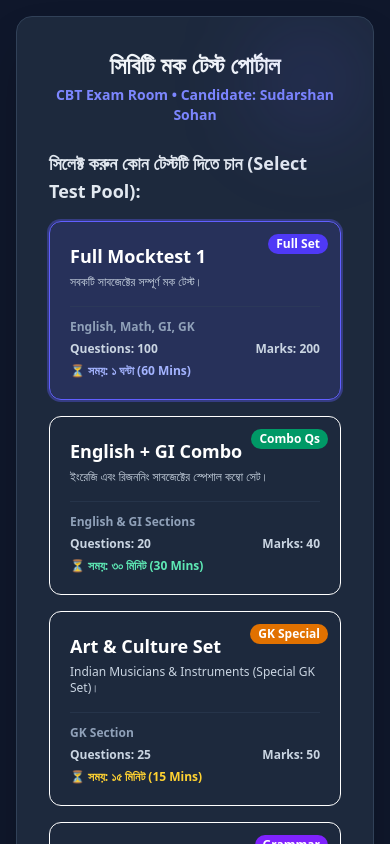
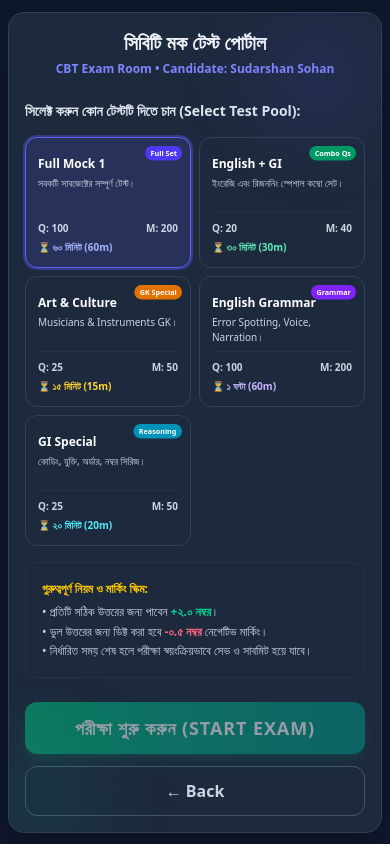
Before and after one commit to sudarshansohan-creator/CBT, a React (Vite) app: page / in a window 390 px wide. Both pictures are taken after a click on the button "Proceed to Test Selection (পরবর্তী ধাপে যান)". Shown: the top 844 px of the page. Built offline with nearby package versions, Linux system fonts and the light colour scheme.

Commit message:
style: improve mobile responsiveness for exam portal
Adjust padding, font sizes, and container spacing to ensure better layout and readability on smaller screens.

```diff
--- a/src/components/ExamPortal.tsx
+++ b/src/components/ExamPortal.tsx
@@ -491,158 +491,158 @@ export default function ExamPortal() {
     }
 
     return (
-      <div className="min-h-screen bg-slate-900 flex items-center justify-center p-4">
-        <div className="max-w-4xl w-full bg-slate-800 text-white shadow-2xl rounded-2xl p-8 border border-slate-700 relative overflow-hidden">
+      <div className="min-h-screen bg-slate-900 flex items-center justify-center p-2 sm:p-4">
+        <div className="max-w-4xl w-full bg-slate-800 text-white shadow-2xl rounded-2xl p-4 sm:p-8 border border-slate-700 relative overflow-hidden">
           {/* Accent decoration */}
           <div className="absolute top-0 right-0 w-32 h-32 bg-indigo-500/10 rounded-full blur-2xl"></div>
           <div className="absolute -bottom-8 -left-8 w-32 h-32 bg-emerald-500/10 rounded-full blur-2xl"></div>
 
           <div className="text-center mb-6">
-            <h1 className="text-2xl font-black text-slate-100">সিবিটি মক টেস্ট পোর্টাল</h1>
-            <p className="text-indigo-400 mt-1 font-semibold text-sm">CBT Exam Room • Candidate: {candidateName}</p>
+            <h1 className="text-xl sm:text-2xl font-black text-slate-100">সিবিটি মক টেস্ট পোর্টাল</h1>
+            <p className="text-indigo-400 mt-1 font-semibold text-xs sm:text-sm">CBT Exam Room • Candidate: {candidateName}</p>
           </div>
 
           <div className="space-y-4">
-            <h2 className="text-lg font-bold text-slate-200">সিলেক্ট করুন কোন টেস্টটি দিতে চান (Select Test Pool):</h2>
-
-            <div className="grid grid-cols-1 sm:grid-cols-2 gap-4">
+            <h2 className="text-sm sm:text-lg font-bold text-slate-200">সিলেক্ট করুন কোন টেস্টটি দিতে চান (Select Test Pool):</h2>
+
+            <div className="grid grid-cols-2 md:grid-cols-3 gap-2 sm:gap-4">
               {/* Card 1: Full Mock */}
               <div
                 onClick={() => setSelectedTest('full_mock_1')}
-                className={`cursor-pointer rounded-xl p-5 border transition-all relative flex flex-col justify-between ${
+                className={`cursor-pointer rounded-xl p-3 sm:p-5 border transition-all relative flex flex-col justify-between ${
                   selectedTest === 'full_mock_1'
                     ? 'border-indigo-500 bg-indigo-500/15 ring-2 ring-indigo-500/35'
-                    : 'border-slate-705 bg-slate-750/70 hover:border-slate-600'
+                    : 'border-slate-700 bg-slate-750/70 hover:border-slate-600'
                 }`}
               >
-                <span className="absolute top-3 right-3 text-xs bg-indigo-600 text-white font-bold px-2 py-0.5 rounded-full">
+                <span className="absolute top-2 right-2 text-[8px] sm:text-xs bg-indigo-600 text-white font-bold px-1.5 py-0.5 rounded-full scale-90 sm:scale-100 origin-top-right">
                   Full Set
                 </span>
                 <div>
-                  <h3 className="font-extrabold text-lg text-white">Full Mocktest 1</h3>
-                  <p className="text-xs text-slate-300 mt-1">সবকটি সাবজেক্টের সম্পূর্ণ মক টেস্ট।</p>
-                </div>
-                <div className="mt-4 pt-3 border-t border-slate-700/50 space-y-1.5 text-xs font-semibold text-slate-400">
-                  <div className="flex justify-between">
-                    <span>English, Math, GI, GK</span>
+                  <h3 className="font-extrabold text-xs sm:text-base text-white mt-1.5 sm:mt-0">Full Mock 1</h3>
+                  <p className="text-[10px] sm:text-xs text-slate-300 mt-1 line-clamp-2 h-7 sm:h-auto">সবকটি সাবজেক্টের সম্পূর্ণ টেস্ট।</p>
+                </div>
+                <div className="mt-2 sm:mt-4 pt-2 sm:pt-3 border-t border-slate-700/50 space-y-1 text-[10px] sm:text-xs font-semibold text-slate-400">
+                  <div className="hidden sm:block truncate text-slate-500">
+                    <span>Eng, Math, GI, GK</span>
                   </div>
                   <div className="flex justify-between text-slate-300">
-                    <span>Questions: 100</span>
-                    <span>Marks: 200</span>
+                    <span>Q: 100</span>
+                    <span>M: 200</span>
                   </div>
-                  <div className="text-indigo-300">⏳ সময়: ১ ঘন্টা (60 Mins)</div>
+                  <div className="text-indigo-300 truncate">⏳ ৬০ মিনিট (60m)</div>
                 </div>
               </div>
 
               {/* Card 2: Combo Mock */}
               <div
                 onClick={() => setSelectedTest('english_gi_combo')}
-                className={`cursor-pointer rounded-xl p-5 border transition-all relative flex flex-col justify-between ${
+                className={`cursor-pointer rounded-xl p-3 sm:p-5 border transition-all relative flex flex-col justify-between ${
                   selectedTest === 'english_gi_combo'
                     ? 'border-emerald-500 bg-emerald-500/15 ring-2 ring-emerald-500/35'
-                    : 'border-slate-705 bg-slate-750/70 hover:border-slate-600'
+                    : 'border-slate-700 bg-slate-750/70 hover:border-slate-600'
                 }`}
               >
-                <span className="absolute top-3 right-3 text-xs bg-emerald-600 text-white font-bold px-2 py-0.5 rounded-full">
+                <span className="absolute top-2 right-2 text-[8px] sm:text-xs bg-emerald-600 text-white font-bold px-1.5 py-0.5 rounded-full scale-90 sm:scale-100 origin-top-right">
                   Combo Qs
                 </span>
                 <div>
-                  <h3 className="font-extrabold text-lg text-white">English + GI Combo</h3>
-                  <p className="text-xs text-slate-300 mt-1">ইংরেজি এবং রিজননিং সাবজেক্টের স্পেশাল কম্বো সেট।</p>
-                </div>
-                <div className="mt-4 pt-3 border-t border-slate-700/50 space-y-1.5 text-xs font-semibold text-slate-400">
-                  <div className="flex justify-between">
-                    <span>English &amp; GI Sections</span>
+                  <h3 className="font-extrabold text-xs sm:text-base text-white mt-1.5 sm:mt-0">English + GI</h3>
+                  <p className="text-[10px] sm:text-xs text-slate-300 mt-1 line-clamp-2 h-7 sm:h-auto">ইংরেজি এবং রিজননিং স্পেশাল কম্বো সেট।</p>
+                </div>
+                <div className="mt-2 sm:mt-4 pt-2 sm:pt-3 border-t border-slate-700/50 space-y-1 text-[10px] sm:text-xs font-semibold text-slate-400">
+                  <div className="hidden sm:block truncate text-slate-500">
+                    <span>English &amp; GI</span>
                   </div>
                   <div className="flex justify-between text-slate-300">
-                    <span>Questions: 20</span>
-                    <span>Marks: 40</span>
+                    <span>Q: 20</span>
+                    <span>M: 40</span>
                   </div>
-                  <div className="text-emerald-300">⏳ সময়: ৩০ মিনিট (30 Mins)</div>
+                  <div className="text-emerald-300 truncate">⏳ ৩০ মিনিট (30m)</div>
                 </div>
               </div>
 
               {/* Card 3: Art & Culture Special Set */}
               <div
                 onClick={() => setSelectedTest('indian_art_culture')}
-                className={`cursor-pointer rounded-xl p-5 border transition-all relative flex flex-col justify-between ${
+                className={`cursor-pointer rounded-xl p-3 sm:p-5 border transition-all relative flex flex-col justify-between ${
                   selectedTest === 'indian_art_culture'
                     ? 'border-amber-500 bg-amber-500/15 ring-2 ring-amber-500/35'
-                    : 'border-slate-705 bg-slate-750/70 hover:border-slate-600'
+                    : 'border-slate-700 bg-slate-750/70 hover:border-slate-600'
                 }`}
               >
-                <span className="absolute top-3 right-3 text-xs bg-amber-600 text-white font-bold px-2 py-0.5 rounded-full">
+                <span className="absolute top-2 right-2 text-[8px] sm:text-xs bg-amber-600 text-white font-bold px-1.5 py-0.5 rounded-full scale-90 sm:scale-100 origin-top-right">
                   GK Special
                 </span>
                 <div>
-                  <h3 className="font-extrabold text-lg text-white">Art &amp; Culture Set</h3>
-                  <p className="text-xs text-slate-300 mt-1">Indian Musicians &amp; Instruments (Special GK Set)।</p>
-                </div>
-                <div className="mt-4 pt-3 border-t border-slate-700/50 space-y-1.5 text-xs font-semibold text-slate-400">
-                  <div className="flex justify-between">
+                  <h3 className="font-extrabold text-xs sm:text-base text-white mt-1.5 sm:mt-0">Art &amp; Culture</h3>
+                  <p className="text-[10px] sm:text-xs text-slate-300 mt-1 line-clamp-2 h-7 sm:h-auto">Musicians &amp; Instruments GK।</p>
+                </div>
+                <div className="mt-2 sm:mt-4 pt-2 sm:pt-3 border-t border-slate-700/50 space-y-1 text-[10px] sm:text-xs font-semibold text-slate-400">
+                  <div className="hidden sm:block truncate text-slate-500">
                     <span>GK Section</span>
                   </div>
                   <div className="flex justify-between text-slate-300">
-                    <span>Questions: 25</span>
-                    <span>Marks: 50</span>
+                    <span>Q: 25</span>
+                    <span>M: 50</span>
                   </div>
-                  <div className="text-amber-300">⏳ সময়: ১৫ মিনিট (15 Mins)</div>
+                  <div className="text-amber-300 truncate">⏳ ১৫ মিনিট (15m)</div>
                 </div>
               </div>
 
               {/* Card 4: English Grammar Practice Set */}
               <div
                 onClick={() => setSelectedTest('english_grammar')}
-                className={`cursor-pointer rounded-xl p-5 border transition-all relative flex flex-col justify-between ${
+                className={`cursor-pointer rounded-xl p-3 sm:p-5 border transition-all relative flex flex-col justify-between ${
                   selectedTest === 'english_grammar'
                     ? 'border-violet-500 bg-violet-500/15 ring-2 ring-violet-500/35'
-                    : 'border-slate-705 bg-slate-750/70 hover:border-slate-600'
+                    : 'border-slate-700 bg-slate-750/70 hover:border-slate-600'
                 }`}
               >
-                <span className="absolute top-3 right-3 text-xs bg-violet-600 text-white font-bold px-2 py-0.5 rounded-full">
+                <span className="absolute top-2 right-2 text-[8px] sm:text-xs bg-violet-600 text-white font-bold px-1.5 py-0.5 rounded-full scale-90 sm:scale-100 origin-top-right">
                   Grammar
                 </span>
                 <div>
-                  <h3 className="font-extrabold text-lg text-white">English Grammar Set</h3>
-                  <p className="text-xs text-slate-300 mt-1">Error Spotting, Fill in Blanks, Improvement, Voice &amp; Narration।</p>
-                </div>
-                <div className="mt-4 pt-3 border-t border-slate-700/50 space-y-1.5 text-xs font-semibold text-slate-400">
-                  <div className="flex justify-between">
+                  <h3 className="font-extrabold text-xs sm:text-base text-white mt-1.5 sm:mt-0">English Grammar</h3>
+                  <p className="text-[10px] sm:text-xs text-slate-300 mt-1 line-clamp-2 h-7 sm:h-auto">Error Spotting, Voice, Narration।</p>
+                </div>
+                <div className="mt-2 sm:mt-4 pt-2 sm:pt-3 border-t border-slate-700/50 space-y-1 text-[10px] sm:text-xs font-semibold text-slate-400">
+                  <div className="hidden sm:block truncate text-slate-500">
                     <span>English Section</span>
                   </div>
                   <div className="flex justify-between text-slate-300">
-                    <span>Questions: 100</span>
-                    <span>Marks: 200</span>
+                    <span>Q: 100</span>
+                    <span>M: 200</span>
                   </div>
-                  <div className="text-violet-300">⏳ সময়: ১ ঘন্টা (60 Mins)</div>
+                  <div className="text-violet-300 truncate">⏳ ১ ঘন্টা (60m)</div>
                 </div>
               </div>
 
               {/* Card 5: GI Special Practice Set */}
               <div
                 onClick={() => setSelectedTest('gi_special')}
-                className={`cursor-pointer rounded-xl p-5 border transition-all relative flex flex-col justify-between ${
+                className={`cursor-pointer rounded-xl p-3 sm:p-5 border transition-all relative flex flex-col justify-between ${
                   selectedTest === 'gi_special'
                     ? 'border-cyan-500 bg-cyan-500/15 ring-2 ring-cyan-500/35'
-                    : 'border-slate-705 bg-slate-750/70 hover:border-slate-600'
+                    : 'border-slate-700 bg-slate-750/70 hover:border-slate-600'
                 }`}
               >
-                <span className="absolute top-3 right-3 text-xs bg-cyan-600 text-white font-bold px-2 py-0.5 rounded-full">
+                <span className="absolute top-2 right-2 text-[8px] sm:text-xs bg-cyan-600 text-white font-bold px-1.5 py-0.5 rounded-full scale-90 sm:scale-100 origin-top-right">
                   Reasoning
                 </span>
                 <div>
-                  <h3 className="font-extrabold text-lg text-white">GI Special Set</h3>
-                  <p className="text-xs text-slate-300 mt-1">কোডিং-ডিকোডিং, যুক্তি ও সিদ্ধান্ত, র্যাংকিং, নম্বর সিরিজ ও সমস্যা সমাধান।</p>
-                </div>
-                <div className="mt-4 pt-3 border-t border-slate-700/50 space-y-1.5 text-xs font-semibold text-slate-400">
-                  <div className="flex justify-between">
+                  <h3 className="font-extrabold text-xs sm:text-base text-white mt-1.5 sm:mt-0">GI Special</h3>
+                  <p className="text-[10px] sm:text-xs text-slate-300 mt-1 line-clamp-2 h-7 sm:h-auto">কোডিং, যুক্তি, অর্ডার, নম্বর সিরিজ।</p>
+                </div>
+                <div className="mt-2 sm:mt-4 pt-2 sm:pt-3 border-t border-slate-700/50 space-y-1 text-[10px] sm:text-xs font-semibold text-slate-400">
+                  <div className="hidden sm:block truncate text-slate-500">
                     <span>GI Section</span>
                   </div>
                   <div className="flex justify-between text-slate-300">
-                    <span>Questions: 25</span>
-                    <span>Marks: 50</span>
+                    <span>Q: 25</span>
+                    <span>M: 50</span>
                   </div>
-                  <div className="text-cyan-300">⏳ সময়: ২০ মিনিট (20 Mins)</div>
+                  <div className="text-cyan-300 truncate">⏳ ২০ মিনিট (20m)</div>
                 </div>
               </div>
             </div>
```
